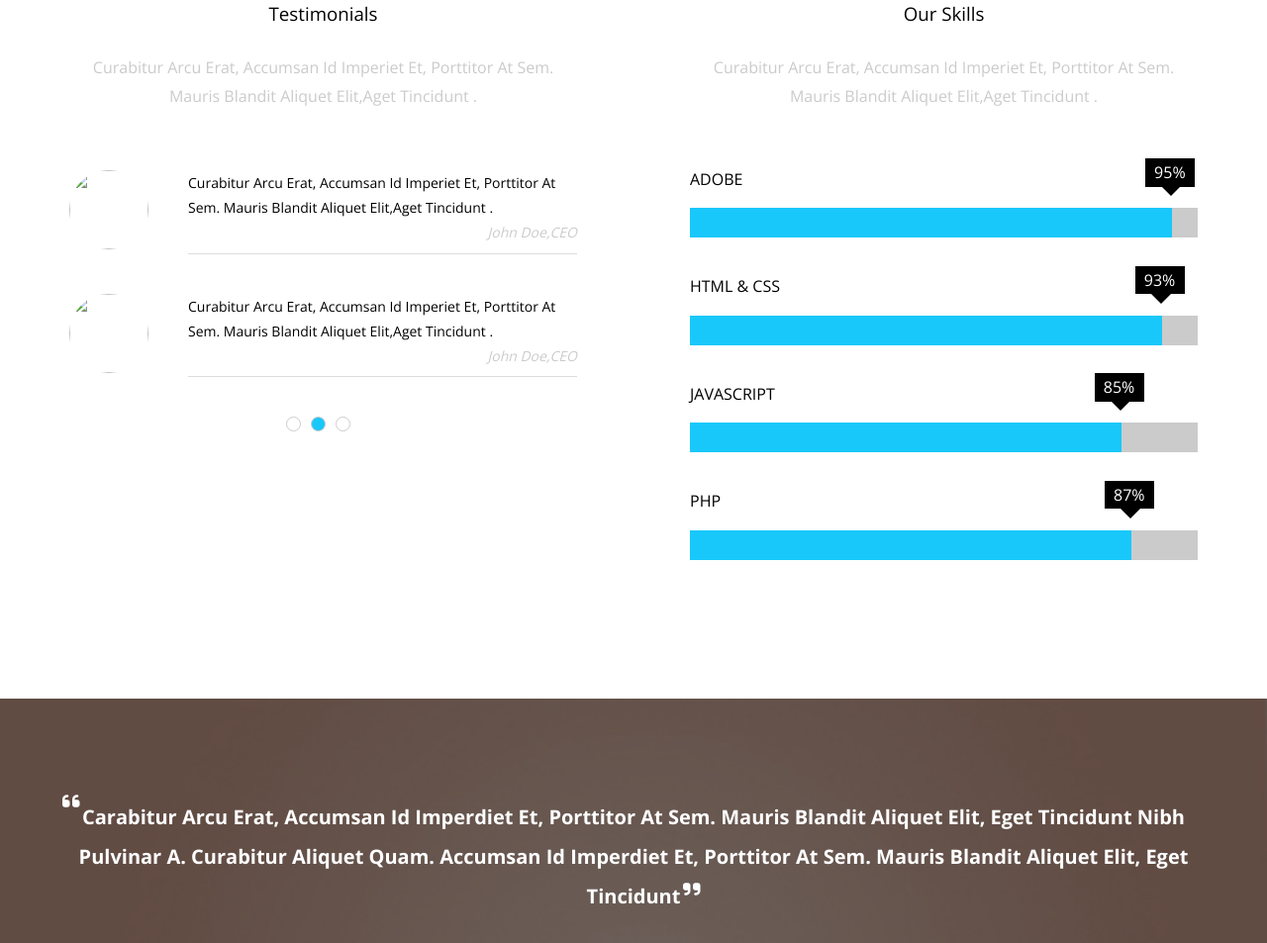
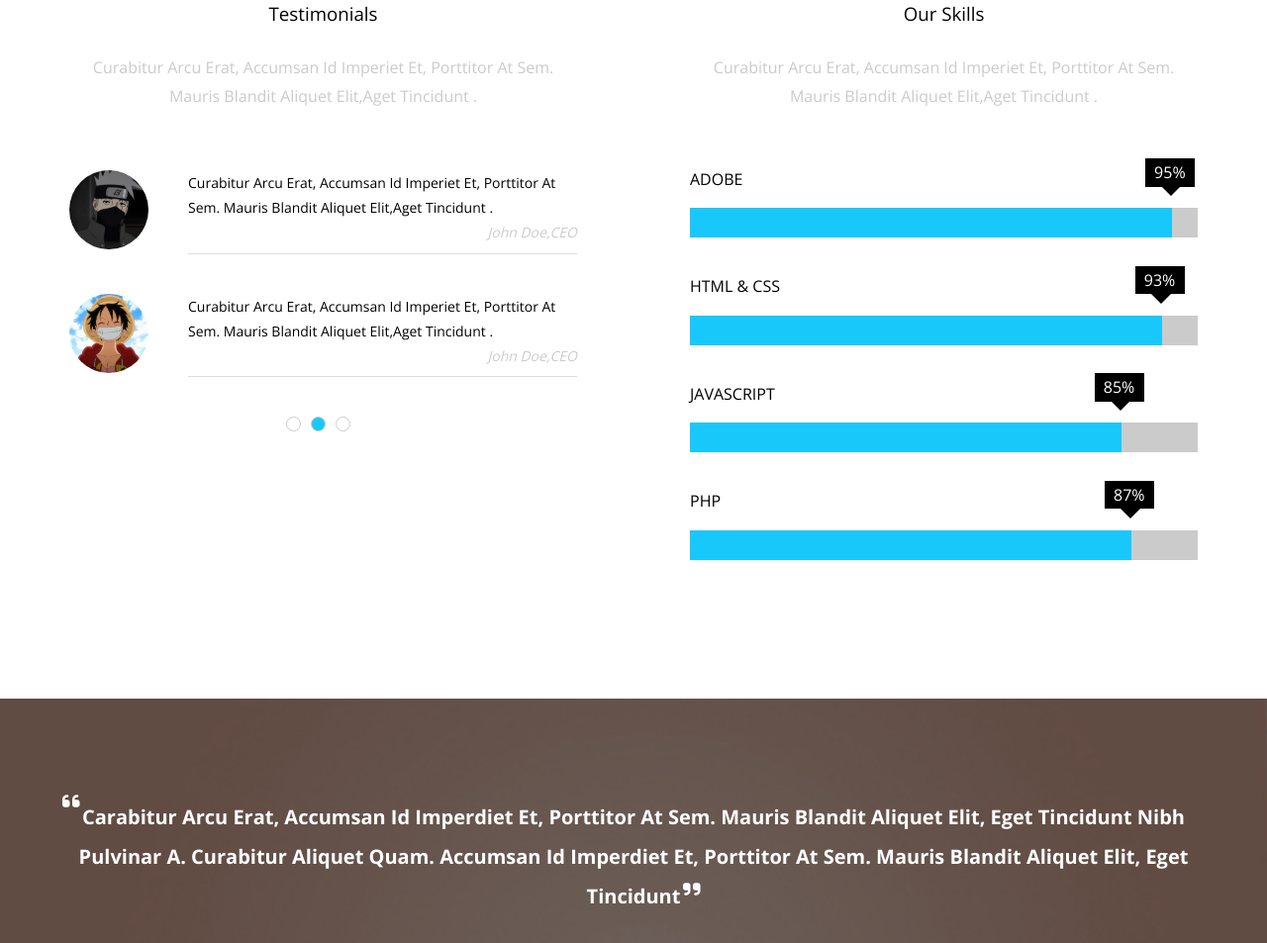
Before and after one commit to ahmed-magdee/HTML_CSS_Template_Two, a plain HTML site: page index.html in a window 1280 px wide. Shown: the part 5098-6051 px from the top of the page at 99% size. Drawn offline with nearby package versions, Linux system fonts and the light colour scheme.

Commit message:
Update index.html

```diff
--- a/index.html
+++ b/index.html
@@ -279,14 +279,14 @@
                     <p>Curabitur Arcu Erat, Accumsan Id Imperiet Et, Porttitor At Sem. Mauris Blandit Aliquet Elit,Aget Tincidunt .</p>
                 </div>
         <div class="testimonials">
-            <img src="../template-two/image/profile1.jpg" alt="">
+            <img src="image/profile1.jpg" alt="">
             <div class="profile-text">
                 <p>Curabitur Arcu Erat, Accumsan Id Imperiet Et, Porttitor At Sem. Mauris Blandit Aliquet Elit,Aget Tincidunt .</p>
                 <h4>john doe,CEO</h4>
             </div>
         </div>
         <div class="testimonials">
-            <img src="../template-two/image/profile2.jpg" alt="">
+            <img src="image/profile2.jpg" alt="">
             <div class="profile-text">
                 <p>Curabitur Arcu Erat, Accumsan Id Imperiet Et, Porttitor At Sem. Mauris Blandit Aliquet Elit,Aget Tincidunt .</p>
                 <h4>john doe,CEO</h4>
```
